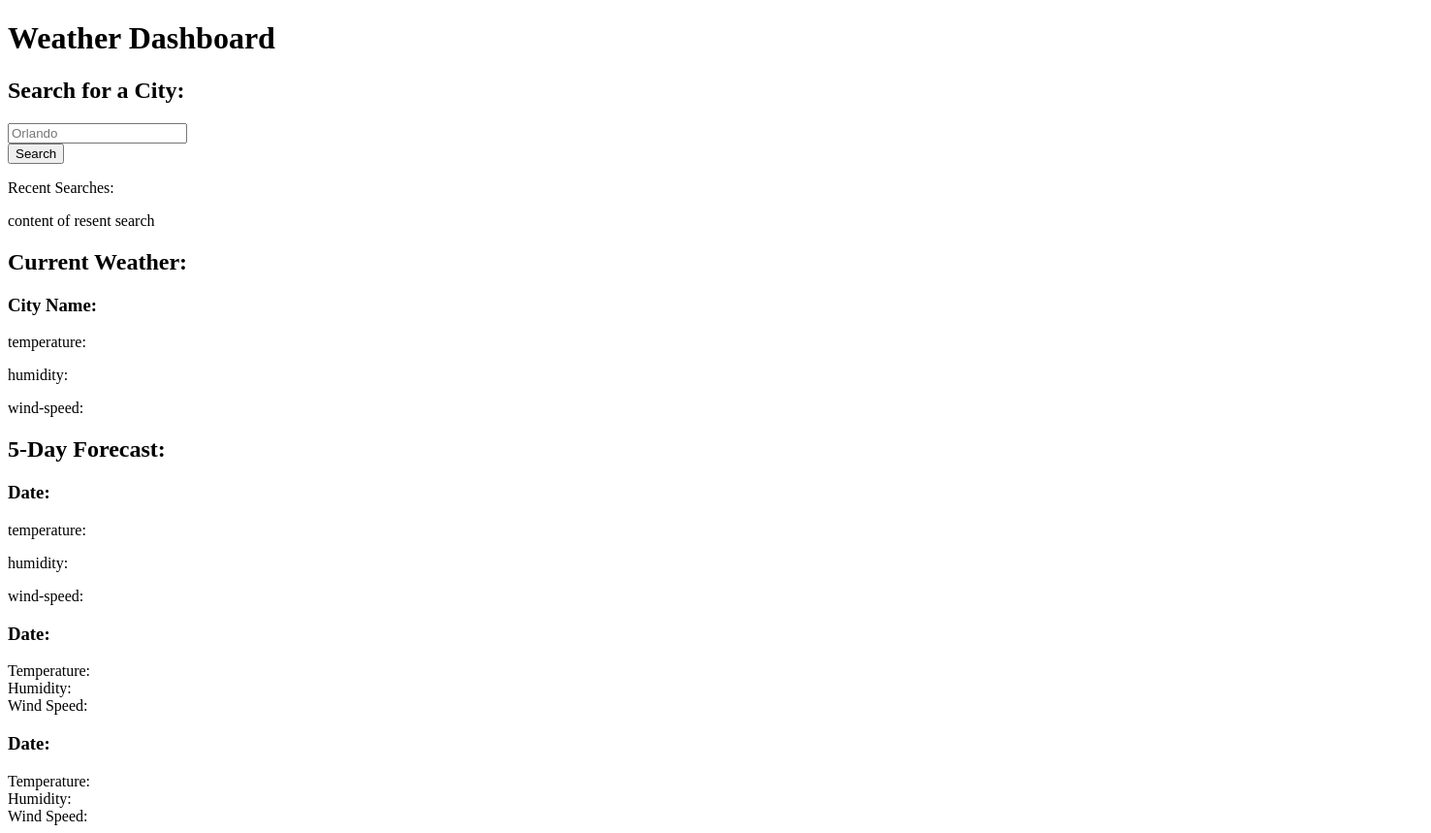
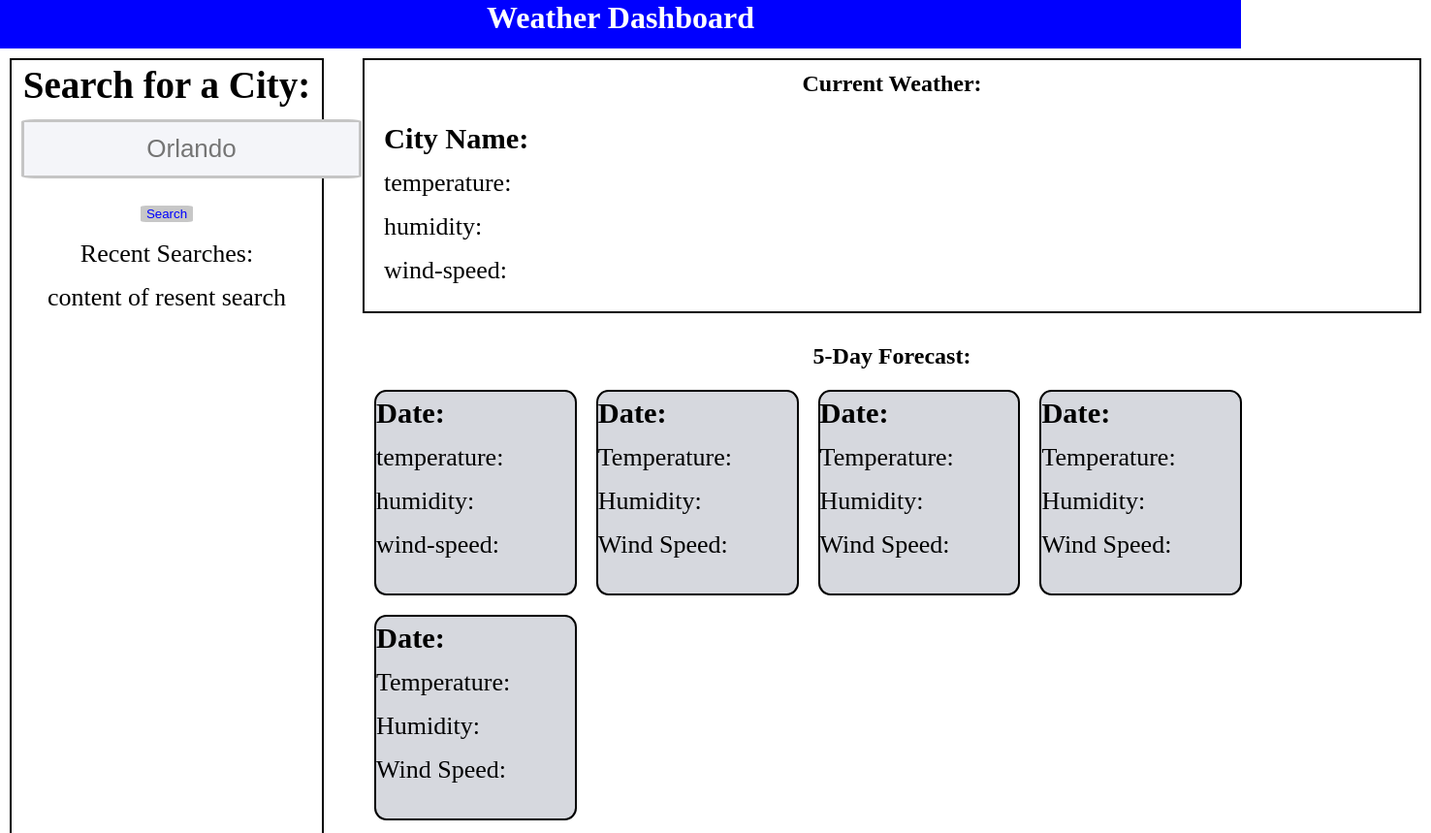
Before and after one commit to vampiro832/weather-tracker-, a plain HTML site: page index.html in a window 1280 px wide. Shown: the top 859 px of the page at 97% size, 1476 px wide, since content can reach past the window. Drawn offline with nearby package versions, Linux system fonts and the light colour scheme.

Commit message:
connected css branch

```diff
--- a/index.html
+++ b/index.html
@@ -6,7 +6,7 @@
     <meta http-equiv="X-UA-Compatible" content="IE=edge">
     <meta name="viewport" content="width=device-width, initial-scale=1.0">
     <!-- <link rel="stylesheet" href="https://cdn.jsdelivr.net/npm/bootstrap@5.3.0/dist/css/bootstrap.min.css"> -->
-    <link rel="stylesheet" href=".\styles\jass.css">
+    <link rel="stylesheet" href="Main\styles\jass.css">
     <title>Weather Dasboard</title>
 </head>
 
```
